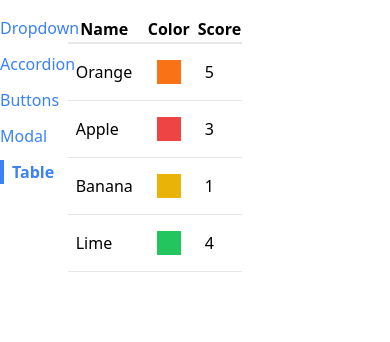
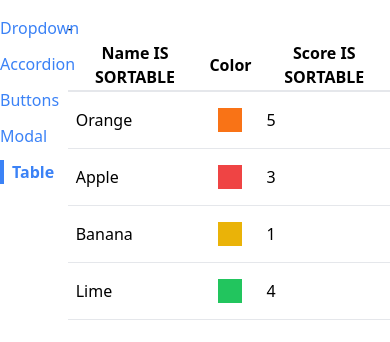
Before and after one commit to eduardotejeda/comps, a React (Create React App) app: page /table in a window 390 px wide. Shown: the top 342 px of the page. Built offline with nearby package versions, Linux system fonts and the light colour scheme.

Commit message:
Add sortabletable

```diff
--- /dev/null
+++ b/src/components/SortableTable.js
@@ -0,0 +1,39 @@
+import { useState } from "react";
+import Table from "./Table";
+
+function SortableTable(props) {
+    const [sortOrder, setSortOrder] = useState(null);
+    const[sortBy, setSortBy] = useState(null);
+    const {config} = props;
+
+    const handleClick = (label) => {
+        if (sortOrder === null) {
+            setSortOrder('asc');
+            setSortBy(label);
+        } else if (sortOrder === 'asc') {
+            setSortOrder('desc')
+            setSortBy(label);
+        } else if (sortOrder === 'desc') {
+            setSortOrder(null);
+            setSortBy(null);
+        };
+    };
+
+    const updatedConfig = config.map((column) => {
+        if (!column.sortValue) {
+            return column;
+        }
+
+        return {
+            ...column,
+            header: () => <th onClick={()=>handleClick(column.label)}>{column.label} IS SORTABLE</th>
+        };
+    });
+
+    return <div>
+        {sortOrder} - {sortBy}
+
+        <Table {...props} config={updatedConfig}/> </div>
+}
+
+export default SortableTable;
--- a/src/components/Table.js
+++ b/src/components/Table.js
@@ -1,7 +1,13 @@
+import { Fragment } from "react";
+
 function Table({data, config, keyFn}) {
     const renderedHeaders = config.map((column)=>{
+        if(column.header) {
+            return<Fragment key={column.label}>{column.header()}</Fragment>;
+        }
+
         return <th key={column.label}>{column.label}</th>
-    })
+    });
 
 
     const renderedRows = data.map((rowData) => {
--- a/src/pages/TablePage.js
+++ b/src/pages/TablePage.js
@@ -1,4 +1,5 @@
-import Table from "../components/Table";
+//import Table from "../components/Table";
+import SortableTable from "../components/SortableTable";
 
 function TablePage() {
     const data = [
@@ -10,13 +11,17 @@
 
     const config = [
         {label: 'Name',
-         render: (fruit) => fruit.name
+         render: (fruit) => fruit.name,
+         sortValue: (fruit) => fruit.name
+
         },
         {label: 'Color',
          render: (fruit) => <div className={`p-3 m-2 ${fruit.color}`} />
     },
         {label: 'Score',
-         render: (fruit) => fruit.score
+         render: (fruit) => fruit.score,
+         header: ()=> <th className="bg-red-500">Score</th>,
+         sortValue: (fruit) => fruit.score
     },
 
     ];
@@ -26,7 +31,7 @@
     };
 
     return <div>
-        <Table data={data} config={config} keyFn={keyFn}/>
+        <SortableTable data={data} config={config} keyFn={keyFn}/>
     </div>
 }
 
```
